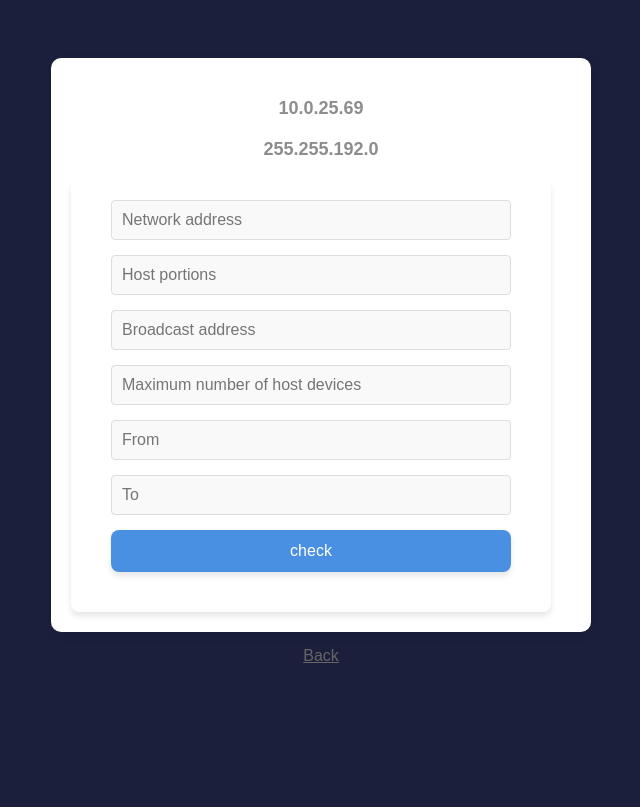
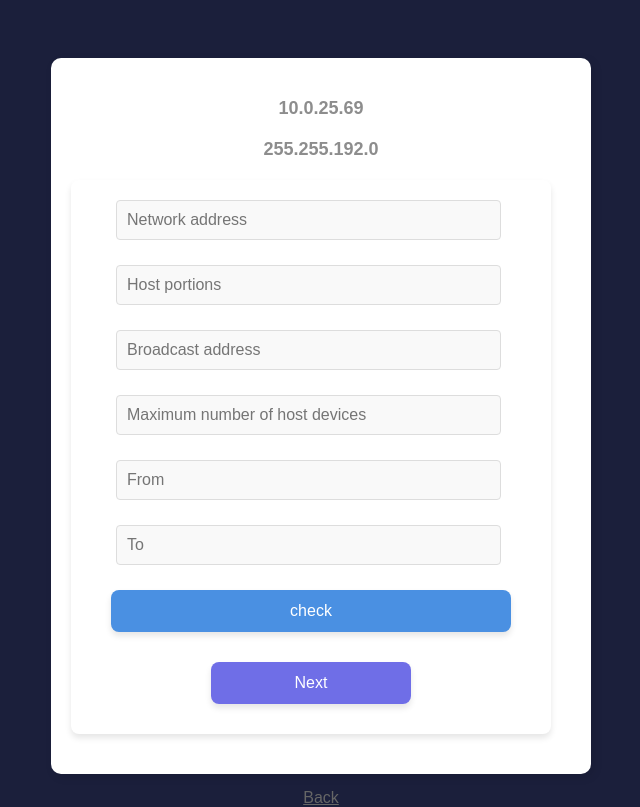
Before and after one commit to phbruemmer/Networking, a Django app: page /tests/ipv4/ in a window 1280 px wide. Shown: the part 219-1026 px from the top of the page, without its empty margins (319-959 px from the left). Before the commit the page ends 882 px from the top, so only its background shows below. Run offline with Django 4.2, Linux system fonts and the light colour scheme.

Commit message:
- Added template conditional expressions to check whether the input is valid or not - Added a next / skip button as well.

```diff
--- a/network/net_app/templates/ipv4.html
+++ b/network/net_app/templates/ipv4.html
@@ -3,7 +3,7 @@
   <head>
     <meta charset="UTF-8" />
     <title>decimal to binary</title>
-      {% load static %}
+    {% load static %}
     <link rel="stylesheet" href="{% static 'style.css' %}" />
   </head>
   <body>
@@ -22,19 +22,66 @@
         <p><b>{{ IP }}</b></p>
         <p><b>{{ SUBNET_MASK }}</b></p>
 
-        <form method="POST">
+        <form method="POST" class="primary-form">
           {% csrf_token %}
-          <input type="hidden" name="ip" value="{{ IP }}">
-          <input type="hidden" name="subnet_mask" value="{{ SUBNET_MASK }}">
+          <input type="hidden" name="ip" value="{{ IP }}" />
+          <input type="hidden" name="subnet_mask" value="{{ SUBNET_MASK }}" />
 
-          <input type="text" name="network_address" placeholder="Network address" />
-          <input type="text" name="host_portions" placeholder="Host portions" />
-          <input type="text" name="broadcast_address" placeholder="Broadcast address" />
-          <input type="number" name="max_hosts" placeholder="Maximum number of host devices" />
-          <input type="text" name="address_range_from" placeholder="From" />
-          <input type="text" name="address_range_to" placeholder="To" />
+          <div class="input-container">
+            <input
+              type="text"
+              name="network_address"
+              placeholder="Network address"
+            />
+            <p>
+              {% if correct_data and correct_data.0 == True %}✅{% elif not correct_data %}{% else %}❌{% endif %}
+            </p>
+          </div>
+          <div class="input-container">
+            <input
+              type="text"
+              name="host_portions"
+              placeholder="Host portions"
+            />
+            <p>
+              {% if correct_data and correct_data.1 %}✅{% elif not correct_data %}{% else %}❌{% endif %}
+            </p>
+          </div>
+          <div class="input-container">
+            <input
+              type="text"
+              name="broadcast_address"
+              placeholder="Broadcast address"
+            />
+            <p>
+              {% if correct_data and correct_data.2 %}✅{% elif not correct_data %}{% else %}❌{% endif %}
+            </p>
+          </div>
+          <div class="input-container">
+            <input
+              type="number"
+              name="max_hosts"
+              placeholder="Maximum number of host devices"
+            />
+            <p>
+              {% if correct_data and correct_data.3 %}✅{% elif not correct_data %}{% else %}❌{% endif %}
+            </p>
+          </div>
+          <div class="input-container">
+            <input type="text" name="address_range_from" placeholder="From" />
+            <p>
+              {% if correct_data and correct_data.4 %}✅{% elif not correct_data %}{% else %}❌{% endif %}
+            </p>
+          </div>
+          <div class="input-container">
+            <input type="text" name="address_range_to" placeholder="To" />
+            <p>
+              {% if correct_data and correct_data.5 %}✅{% elif not correct_data %}{% else %}❌{% endif %}
+            </p>
+          </div>
 
-          <button type="submit">check</button>
+          <button type="submit" name="action" value="check">check</button>
+          <button class="small-btn" type="submit" name="action" value="next">Next</button>
         </form>
       </section>
 
@@ -66,6 +113,10 @@
       border-radius: 10px;
       box-shadow: 3px 3px 10px rgba(0, 0, 0, 0.1);
       width: 100%;
+    }
+
+    form {
+      margin-bottom: 20px;
     }
 
     #work-area p {
@@ -102,9 +153,56 @@
       box-shadow: 0 0 8px rgba(74, 144, 226, 0.6);
     }
 
+    .small-btn {
+      background-color: #4c4ae2cc;
+      width: 50%;
+      margin: 10px;
+    }
+
+    .small-btn:hover {
+      background-color: #3d44b3;
+      transform: translateY(-2px);
+      box-shadow: 0 6px 8px rgba(0, 0, 0, 0.15);
+    }
+
+    .small-btn:active {
+      background-color: #2f3c92;
+      transform: translateY(0);
+    }
+
+    .small-btn:focus {
+      outline: none;
+      box-shadow: 0 0 8px rgba(76, 74, 226, 0.6);
+    }
+
     a {
       font-size: 16px;
       margin-top: 15px;
     }
+
+    .status-circle {
+      width: 12px;
+      height: 12px;
+      border-radius: 50%;
+      background-color: grey;
+    }
+
+    .input-container {
+      display: flex;
+      align-items: center;
+      gap: 10px;
+      margin-bottom: 10px;
+      margin-left: 5px;
+    }
+
+    .correct {
+      background-color: green;
+    }
+    .wrong {
+      background-color: red;
+    }
+    .default {
+      background-color: grey;
+    }
   </style>
 </html>
```
